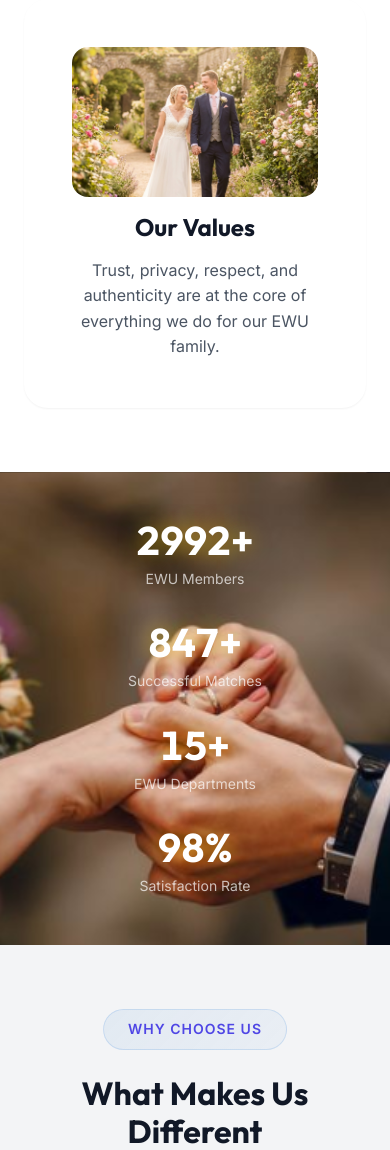
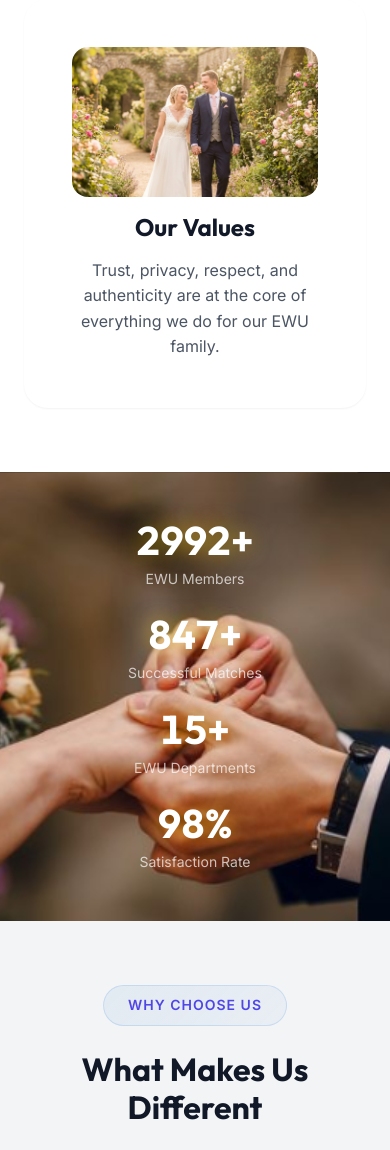
Before and after one commit to Shovon021/ewu-matrimony, a PHP site: page /about.html in a window 390 px wide; the page is wider, and only the part inside the window is pictured. Shown: the part 1775-2925 px from the top of that part. Run offline with PHP 8.4, Linux system fonts and the light colour scheme.

Commit message:
Clean up outdated mobile CSS for hero-stats

```diff
--- a/style.css
+++ b/style.css
@@ -1266,11 +1266,6 @@ p {
     display: flex;
   }
 
-  .hero-stats {
-    flex-direction: column;
-    gap: var(--space-xl);
-  }
-
   .footer-content {
     grid-template-columns: 1fr;
     text-align: center;
```
